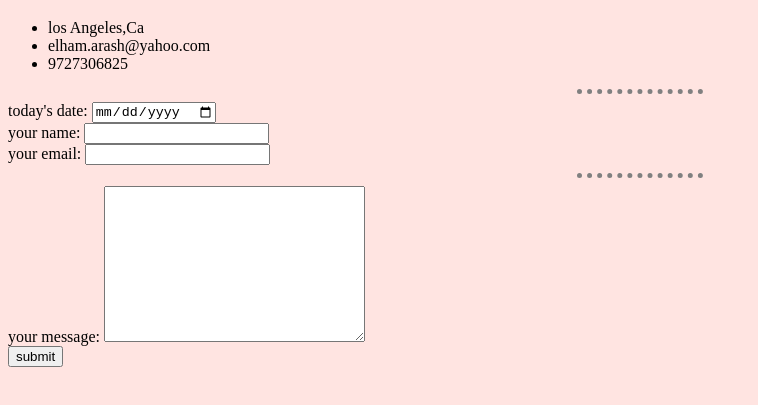
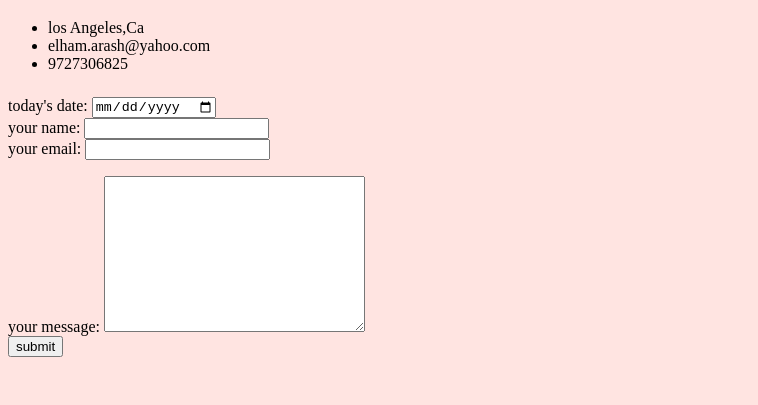
Before and after one commit to ElhamD1370/CV, a plain HTML site: page contact-me.html in a window 1280 px wide. Shown: the part 61-466 px from the top of the page, without its empty margins (0-758 px from the left). Drawn offline with Linux system fonts and the light colour scheme.

Commit message:
Update contact-me.html

```diff
--- a/contact-me.html
+++ b/contact-me.html
@@ -10,12 +10,11 @@
     background-color:#FFE4E1;
 }
       hr{
-          border-color:gray;
+    border-color:gray;
     border-style:none;
-    border-top-style:dotted;
-  border-width:5px;
-  width:10%;
-        }
+ border-width:5px;
+  width:0%;
+         }
 
     </style>
 </head>
```
